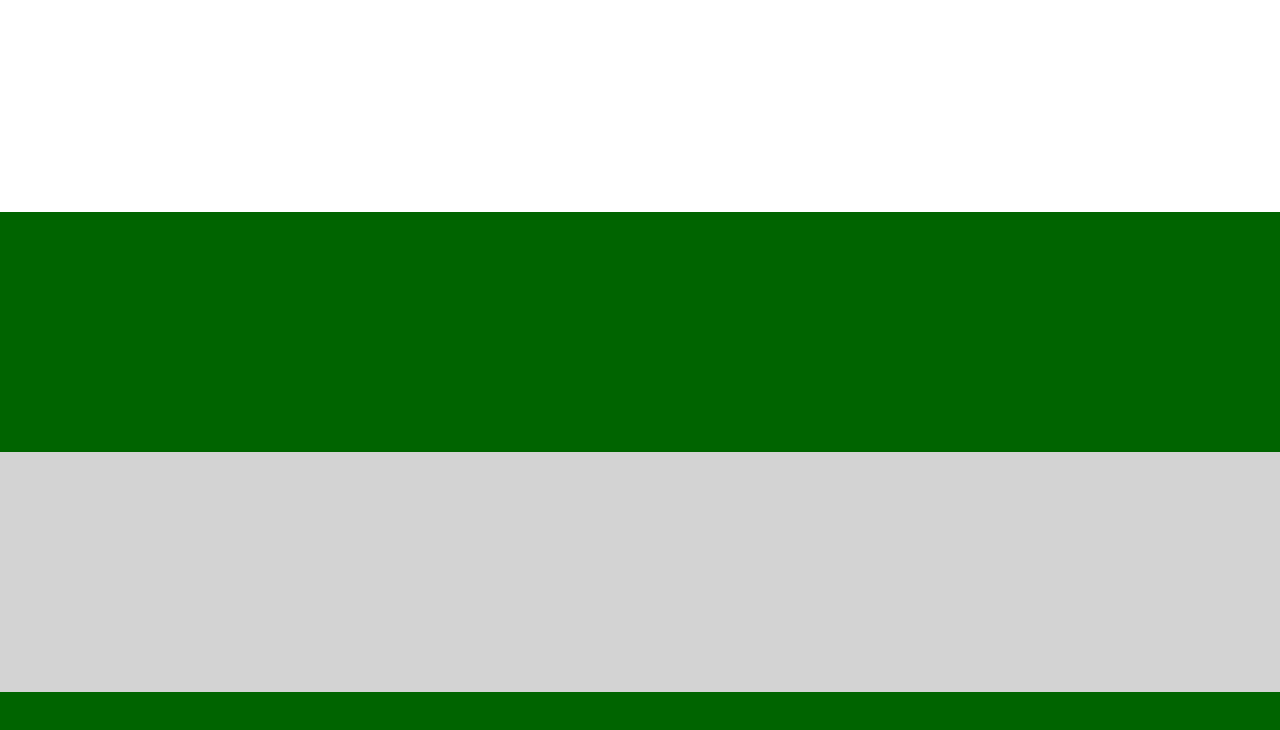
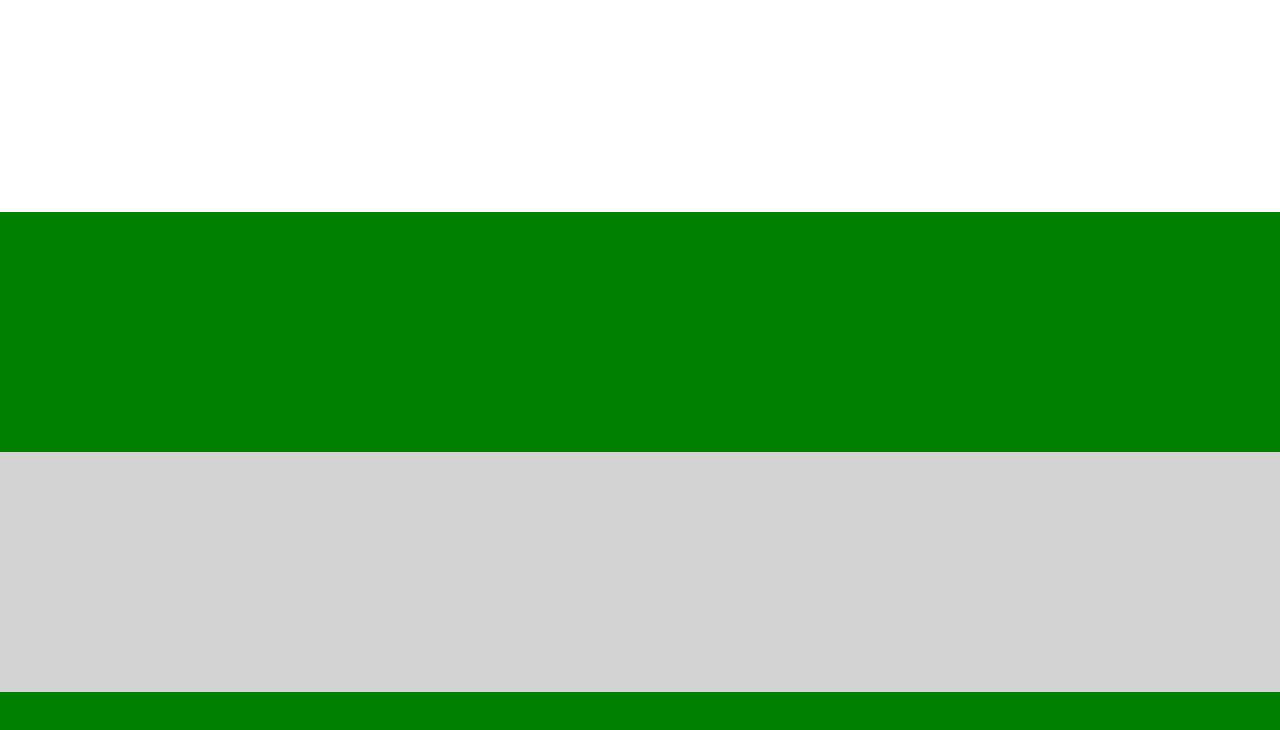
Before and after one commit to TrulsHjertaas/Kastet-Gard, a plain HTML site: page index.html in a window 1280 px wide. Shown: the part 180-910 px from the top of the page. Drawn offline with Linux system fonts and the light colour scheme.

Commit message:
Endringer i style

```diff
--- a/css/style1.css
+++ b/css/style1.css
@@ -96,9 +96,17 @@ nav {
   margin: auto;
   height: 15em;
   width: 100%;
-  background-color: darkgreen;
+  background-color: green;
 }
 
 .type {
   background-color: lightgrey;
 }
+
+
+
+/* tilbud-spesifikke endringer*/
+
+/* om oss-spesifikke endringer*/
+
+/* kontakt-spesifikke endringer*/
```
